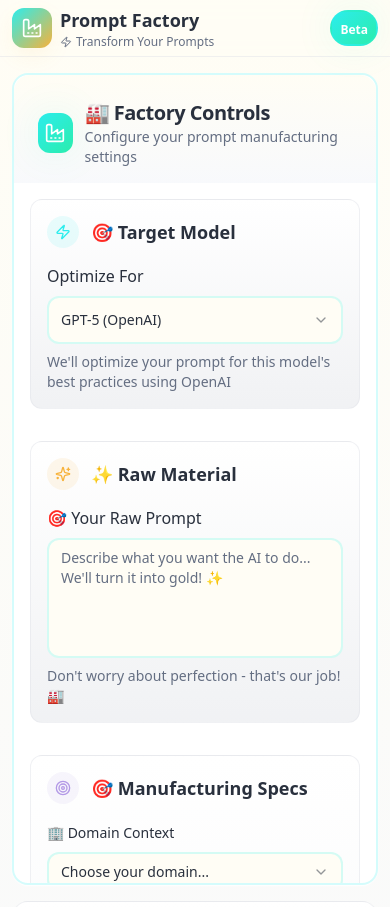
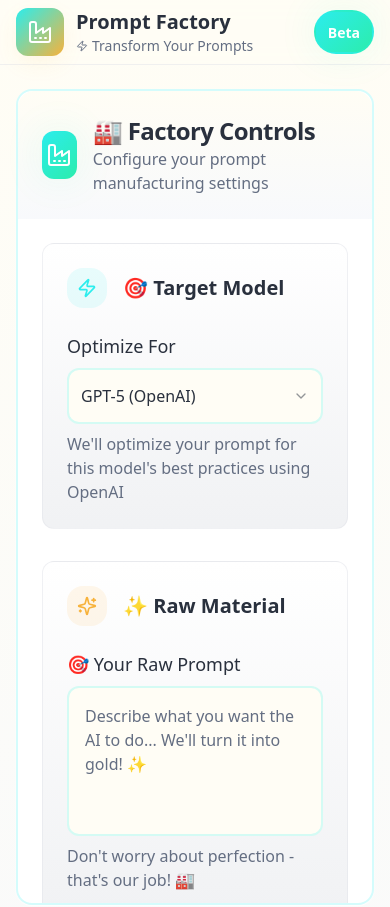
Before and after one commit to cadenlpicard/ai-promptfactory, a React (Vite) app: page / in a window 390 px wide. Shown: the top 907 px of the page. Built offline with nearby package versions, Linux system fonts and the light colour scheme.

Commit message:
Fix mobile usability
Improve mobile readability and usability by adjusting font sizes, spacing, and element sizing for a better user experience on smaller screens.

```diff
--- a/src/components/PromptForm.tsx
+++ b/src/components/PromptForm.tsx
@@ -107,34 +107,34 @@ export function PromptForm({ onSubmit, isLoading }: PromptFormProps) {
 
   return (
     <Card className="h-full border-2 border-primary/20 shadow-card hover:shadow-fun transition-all duration-300">
-      <CardHeader className="pb-4 bg-gradient-subtle rounded-t-lg">
-        <div className="flex items-center gap-3">
-          <div className="w-10 h-10 rounded-xl bg-gradient-primary flex items-center justify-center shadow-glow">
-            <Factory className="h-5 w-5 text-white" />
+      <CardHeader className="pb-4 sm:pb-4 bg-gradient-subtle rounded-t-lg px-6 py-6 sm:px-6 sm:py-4">
+        <div className="flex items-center gap-4 sm:gap-3">
+          <div className="w-12 h-12 sm:w-10 sm:h-10 rounded-xl bg-gradient-primary flex items-center justify-center shadow-glow">
+            <Factory className="h-6 w-6 sm:h-5 sm:w-5 text-white" />
           </div>
           <div>
-            <CardTitle className="text-xl">🏭 Factory Controls</CardTitle>
-            <CardDescription className="text-muted-foreground">
+            <CardTitle className="text-2xl sm:text-xl">🏭 Factory Controls</CardTitle>
+            <CardDescription className="text-base sm:text-sm text-muted-foreground">
               Configure your prompt manufacturing settings
             </CardDescription>
           </div>
         </div>
       </CardHeader>
 
-      <CardContent className="space-y-4 sm:space-y-6 max-h-[calc(100vh-9rem)] sm:max-h-[calc(100vh-8rem)] overflow-y-auto p-4 sm:p-6">
+      <CardContent className="space-y-6 sm:space-y-6 max-h-[calc(100vh-10rem)] sm:max-h-[calc(100vh-8rem)] overflow-y-auto p-6 sm:p-6">
         <Form {...form}>
           <form onSubmit={form.handleSubmit((data) => {
             console.log("Form submission triggered with data:", data);
             onSubmit(data);
-          })} className="space-y-8">
+          })} className="space-y-8 sm:space-y-8">
 
             {/* Target Model Selection */}
-            <div className="space-y-4 p-4 rounded-xl bg-gradient-surface border border-border/50">
-              <div className="flex items-center gap-3">
-                <div className="w-8 h-8 rounded-lg bg-primary/10 flex items-center justify-center">
-                  <Zap className="h-4 w-4 text-primary" />
+            <div className="space-y-6 sm:space-y-4 p-6 sm:p-4 rounded-xl bg-gradient-surface border border-border/50">
+              <div className="flex items-center gap-4 sm:gap-3">
+                <div className="w-10 h-10 sm:w-8 sm:h-8 rounded-lg bg-primary/10 flex items-center justify-center">
+                  <Zap className="h-5 w-5 sm:h-4 sm:w-4 text-primary" />
                 </div>
-                <h3 className="text-lg font-semibold">🎯 Target Model</h3>
+                <h3 className="text-xl sm:text-lg font-semibold">🎯 Target Model</h3>
               </div>
 
               <FormField
@@ -142,10 +142,10 @@ export function PromptForm({ onSubmit, isLoading }: PromptFormProps) {
                 name="targetModel"
                 render={({ field }) => (
                   <FormItem>
-                    <FormLabel className="text-base font-medium">Optimize For</FormLabel>
+                    <FormLabel className="text-lg sm:text-base font-medium">Optimize For</FormLabel>
                     <Select onValueChange={field.onChange} value={field.value}>
                       <FormControl>
-                        <SelectTrigger className="border-2 border-primary/20 rounded-xl h-12">
+                        <SelectTrigger className="border-2 border-primary/20 rounded-xl h-14 sm:h-12 text-base sm:text-sm">
                           <SelectValue placeholder="Choose target model..." />
                         </SelectTrigger>
                       </FormControl>
@@ -164,7 +164,7 @@ export function PromptForm({ onSubmit, isLoading }: PromptFormProps) {
                         <SelectItem value="grok-4">xAI Grok 4</SelectItem>
                       </SelectContent>
                     </Select>
-                    <FormDescription>
+                    <FormDescription className="text-base sm:text-sm">
                       We'll optimize your prompt for this model's best practices using OpenAI
                     </FormDescription>
                     <FormMessage />
@@ -174,12 +174,12 @@ export function PromptForm({ onSubmit, isLoading }: PromptFormProps) {
             </div>
 
             {/* Raw Material Input */}
-            <div className="space-y-4 p-4 rounded-xl bg-gradient-surface border border-border/50">
-              <div className="flex items-center gap-3">
-                <div className="w-8 h-8 rounded-lg bg-secondary/10 flex items-center justify-center">
-                  <Sparkles className="h-4 w-4 text-secondary" />
+            <div className="space-y-6 sm:space-y-4 p-6 sm:p-4 rounded-xl bg-gradient-surface border border-border/50">
+              <div className="flex items-center gap-4 sm:gap-3">
+                <div className="w-10 h-10 sm:w-8 sm:h-8 rounded-lg bg-secondary/10 flex items-center justify-center">
+                  <Sparkles className="h-5 w-5 sm:h-4 sm:w-4 text-secondary" />
                 </div>
-                <h3 className="text-lg font-semibold">✨ Raw Material</h3>
+                <h3 className="text-xl sm:text-lg font-semibold">✨ Raw Material</h3>
               </div>
 
               <FormField
@@ -187,15 +187,15 @@ export function PromptForm({ onSubmit, isLoading }: PromptFormProps) {
                 name="user_prompt"
                 render={({ field }) => (
                   <FormItem>
-                    <FormLabel className="text-base font-medium">🎯 Your Raw Prompt</FormLabel>
+                    <FormLabel className="text-lg sm:text-base font-medium">🎯 Your Raw Prompt</FormLabel>
                     <FormControl>
                       <Textarea
                         placeholder="Describe what you want the AI to do... We'll turn it into gold! ✨"
-                        className="min-h-[120px] resize-none border-2 border-primary/20 focus:border-primary/40 rounded-xl"
+                        className="min-h-[150px] sm:min-h-[120px] resize-none border-2 border-primary/20 focus:border-primary/40 rounded-xl text-base sm:text-sm p-4 sm:p-3"
                         {...field}
                       />
                     </FormControl>
-                    <FormDescription>
+                    <FormDescription className="text-base sm:text-sm">
                       Don't worry about perfection - that's our job! 🏭
                     </FormDescription>
                     <FormMessage />
@@ -638,21 +638,21 @@ export function PromptForm({ onSubmit, isLoading }: PromptFormProps) {
               </div>
             </div>
 
-            <div className="pt-6 border-t border-border/30">
+            <div className="pt-8 sm:pt-6 border-t border-border/30">
               <Button
                 type="submit"
-                className="w-full bg-gradient-fun hover:scale-105 shadow-fun border-0 text-white font-semibold text-lg h-14 rounded-2xl transition-all duration-300"
+                className="w-full bg-gradient-fun hover:scale-105 shadow-fun border-0 text-white font-semibold text-xl sm:text-lg h-16 sm:h-14 rounded-2xl transition-all duration-300"
                 disabled={isLoading}
                 size="lg"
               >
                 {isLoading ? (
                   <>
-                    <div className="animate-spin rounded-full h-5 w-5 border-b-2 border-white mr-3" />
+                    <div className="animate-spin rounded-full h-6 w-6 sm:h-5 sm:w-5 border-b-2 border-white mr-3" />
                     🏭 Manufacturing Magic...
                   </>
                 ) : (
                   <>
-                    <Play className="mr-3 h-5 w-5" />
+                    <Play className="mr-3 h-6 w-6 sm:h-5 sm:w-5" />
                     🚀 Start Production!
                   </>
                 )}
--- a/src/pages/Index.tsx
+++ b/src/pages/Index.tsx
@@ -32,14 +32,14 @@ const Index = () => {
     <div className="min-h-screen bg-gradient-subtle">
       {/* Header */}
       <header className="border-b border-border/50 bg-background/95 backdrop-blur supports-[backdrop-filter]:bg-background/60">
-        <div className="container mx-auto px-3 sm:px-4 h-14 sm:h-16 flex items-center justify-between">
-          <div className="flex items-center gap-2 sm:gap-3">
-            <div className="w-10 h-10 sm:w-12 sm:h-12 rounded-xl sm:rounded-2xl bg-gradient-fun flex items-center justify-center shadow-fun transform hover:scale-105 transition-transform duration-200">
-              <Factory className="h-5 w-5 sm:h-7 sm:w-7 text-white" />
+        <div className="container mx-auto px-4 sm:px-4 h-16 sm:h-16 flex items-center justify-between">
+          <div className="flex items-center gap-3 sm:gap-3">
+            <div className="w-12 h-12 sm:w-12 sm:h-12 rounded-xl sm:rounded-2xl bg-gradient-fun flex items-center justify-center shadow-fun transform hover:scale-105 transition-transform duration-200">
+              <Factory className="h-6 w-6 sm:h-7 sm:w-7 text-white" />
             </div>
             <div className="min-w-0 flex-1">
-              <h1 className="text-lg sm:text-2xl font-bold text-foreground truncate">Prompt Factory</h1>
-              <p className="text-xs sm:text-sm text-muted-foreground flex items-center gap-1 truncate">
+              <h1 className="text-xl sm:text-2xl font-bold text-foreground truncate">Prompt Factory</h1>
+              <p className="text-sm sm:text-sm text-muted-foreground flex items-center gap-1 truncate">
                 <Zap className="h-3 w-3 flex-shrink-0" />
                 <span className="hidden sm:inline">Where Raw Prompts Become Refined Gold</span>
                 <span className="sm:hidden">Transform Your Prompts</span>
@@ -48,22 +48,22 @@ const Index = () => {
           </div>
 
           <div className="flex items-center gap-2 flex-shrink-0">
-            <div className="px-2 sm:px-4 py-1 sm:py-2 rounded-full bg-gradient-primary border-2 border-primary/20 shadow-glow">
-              <span className="text-xs sm:text-sm font-semibold text-white">Beta</span>
+            <div className="px-3 sm:px-4 py-2 sm:py-2 rounded-full bg-gradient-primary border-2 border-primary/20 shadow-glow">
+              <span className="text-sm sm:text-sm font-semibold text-white">Beta</span>
             </div>
           </div>
         </div>
       </header>
 
       {/* Main Content */}
-      <main className="container mx-auto px-3 sm:px-4 py-4 sm:py-6">
-        <div className="grid grid-cols-1 lg:grid-cols-2 gap-4 sm:gap-6 min-h-[calc(100vh-6rem)] sm:min-h-[calc(100vh-7rem)]">
-          {/* Left Panel - Form */}
+      <main className="container mx-auto px-4 sm:px-4 py-6 sm:py-6">
+        <div className="flex flex-col lg:grid lg:grid-cols-2 gap-6 sm:gap-6 min-h-[calc(100vh-7rem)] sm:min-h-[calc(100vh-7rem)]">
+          {/* Form Panel - Full width on mobile */}
           <div className="flex flex-col order-1 lg:order-1">
             <PromptForm onSubmit={handleOptimize} isLoading={isLoading} />
           </div>
 
-          {/* Right Panel - Results */}
+          {/* Results Panel - Full width on mobile */}
           <div className="flex flex-col order-2 lg:order-2">
             <ResultsPanel response={response} isLoading={isLoading} />
           </div>
```
Also changed, not shown: src/components/ResultsPanel.tsx (+16 -16 lines).
